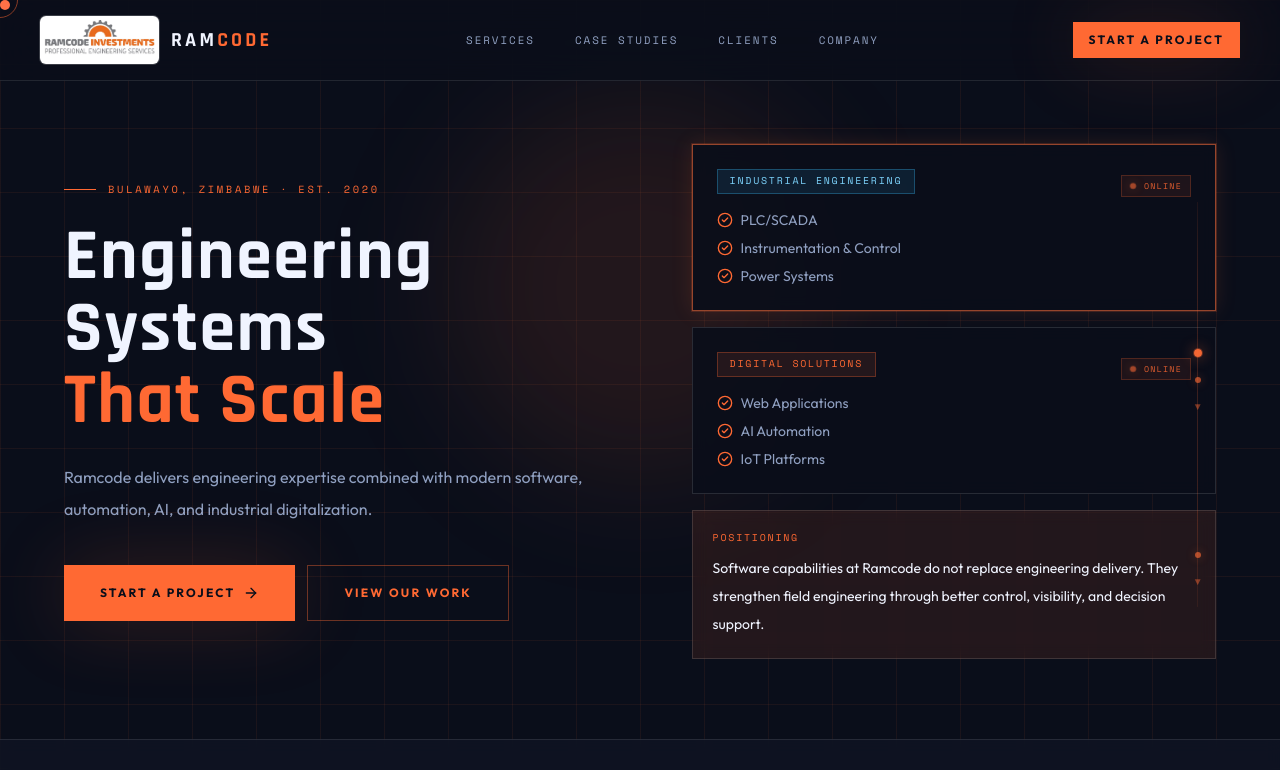
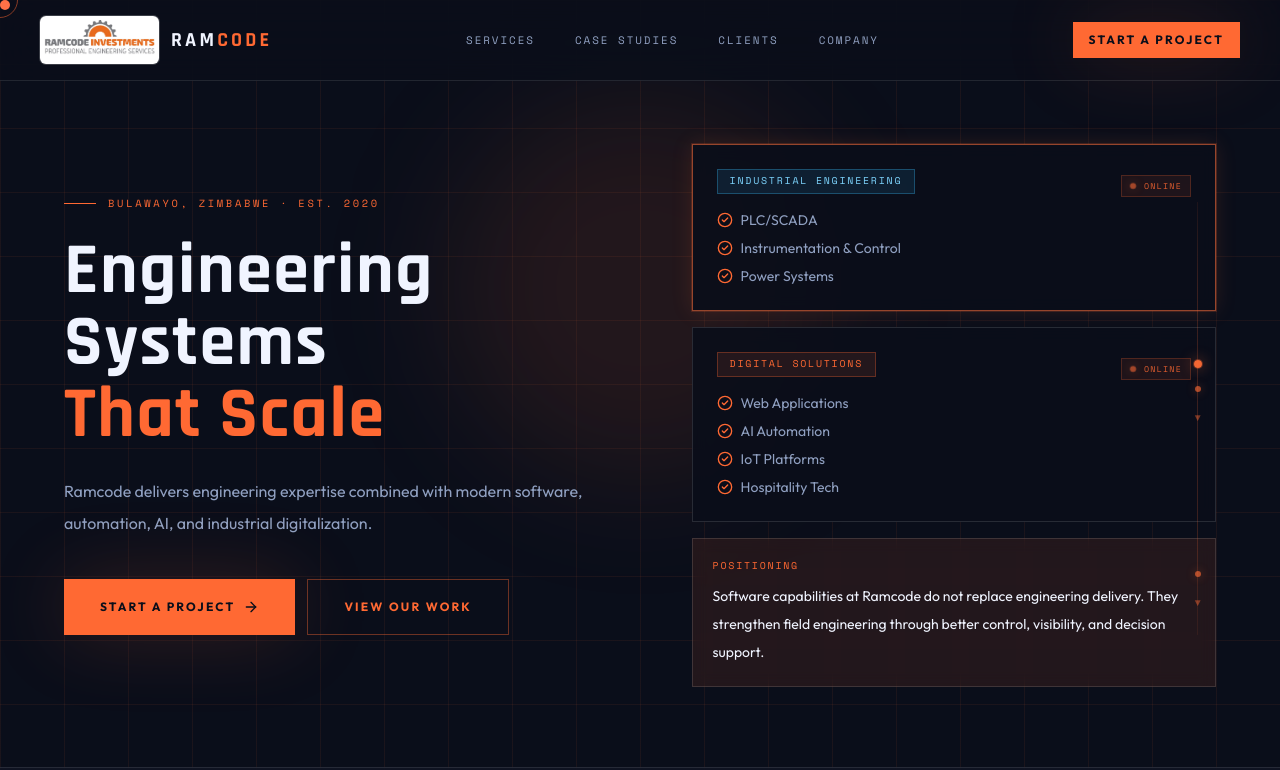
Before and after one commit to Thutsman/Ramcode, a React (Vite) app: page / in a window 1280 px wide. Shown: the top 770 px of the page. Built offline with nearby package versions, Linux system fonts and the light colour scheme.

Commit message:
Surface hospitality tech in the hero section
Adds it as a fourth point under Digital Solutions so it's visible in
the first impression, not just further down the page.

Co-Authored-By: Claude Sonnet 5 <noreply@anthropic.com>
Claude-Session: https://claude.ai/code/session_01Gdj6J4F9cUt5u7b6djUMqP

```diff
--- a/src/App.tsx
+++ b/src/App.tsx
@@ -64,7 +64,7 @@ const heroPillars = [
   },
   {
     title: "Digital Solutions",
-    points: ["Web Applications", "AI Automation", "IoT Platforms"],
+    points: ["Web Applications", "AI Automation", "IoT Platforms", "Hospitality Tech"],
     accent: "text-primary border-primary/30 bg-primary/10",
   },
 ];
```
